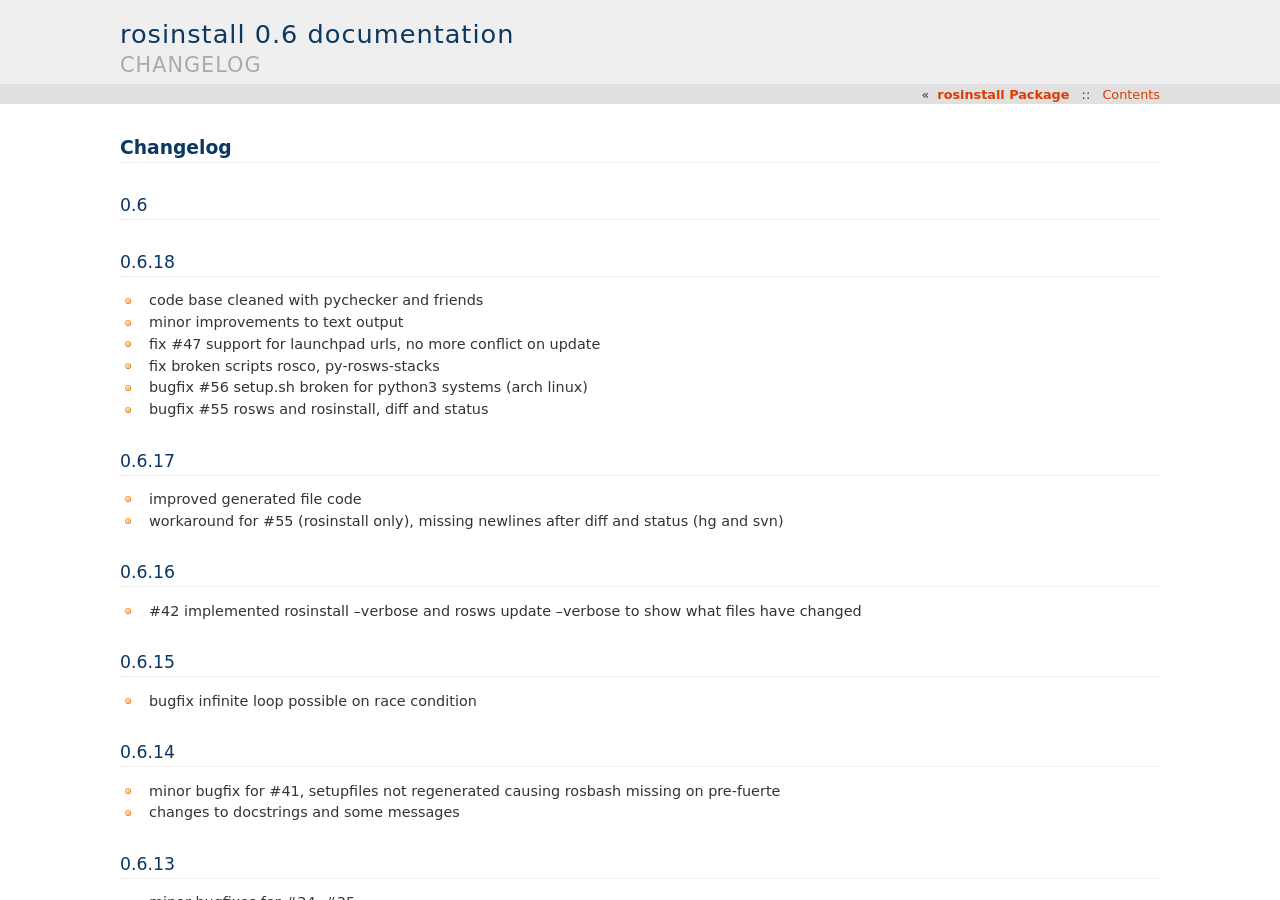
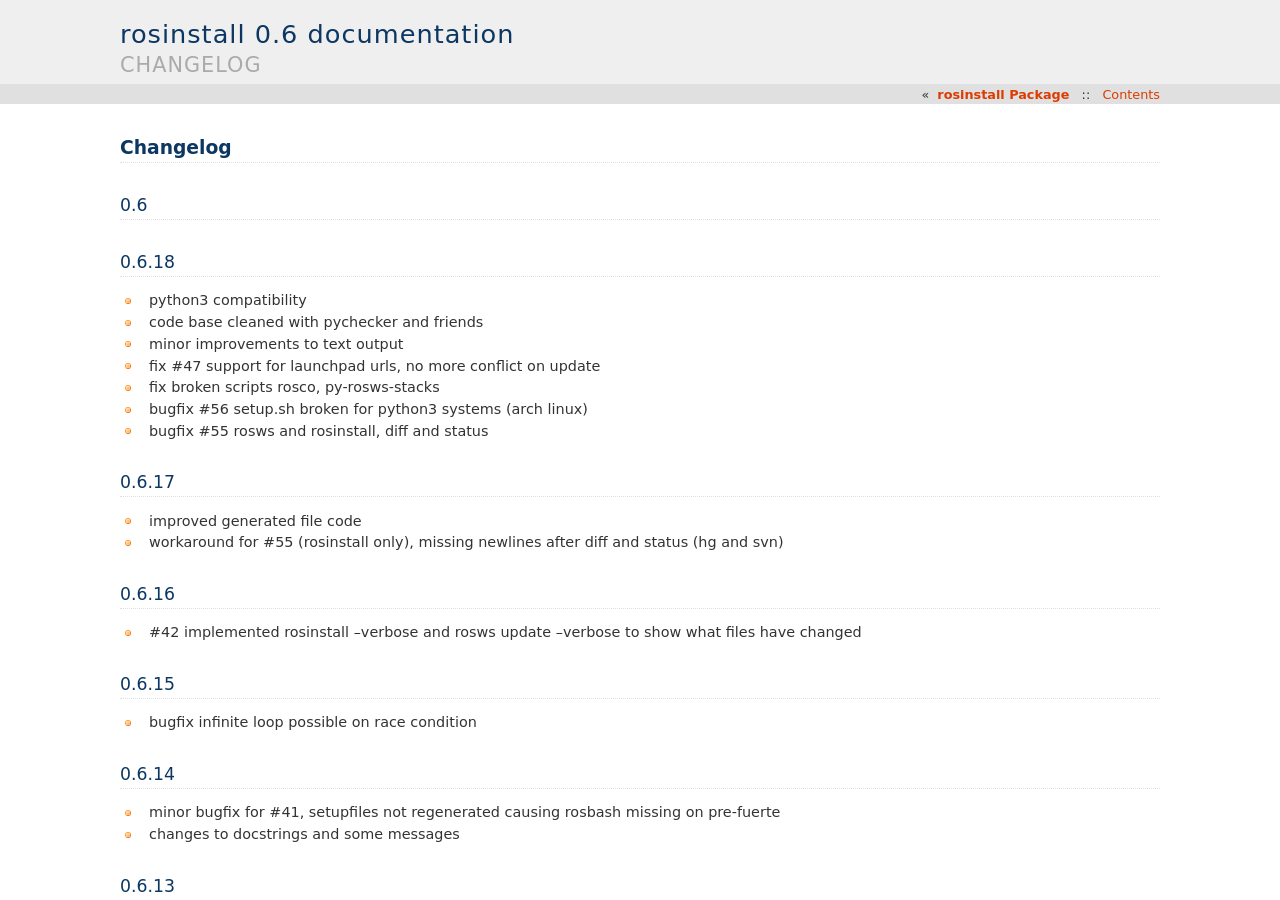
Before and after one commit to vcstools/rosinstall, a Sphinx documentation site: the page built from doc/changelog.rst, in a window 1280 px wide and 900 px high. Built offline with Sphinx 7.4.7, drawn with Linux system fonts in a browser that asks for light colours.

Commit message:
changelog

```diff
--- a/doc/changelog.rst
+++ b/doc/changelog.rst
@@ -6,7 +6,7 @@ Changelog
 
 0.6.18
 ------
-
+- python3 compatibility
 - code base cleaned with pychecker and friends
 - minor improvements to text output
 - fix #47 support for launchpad urls, no more conflict on update
```
